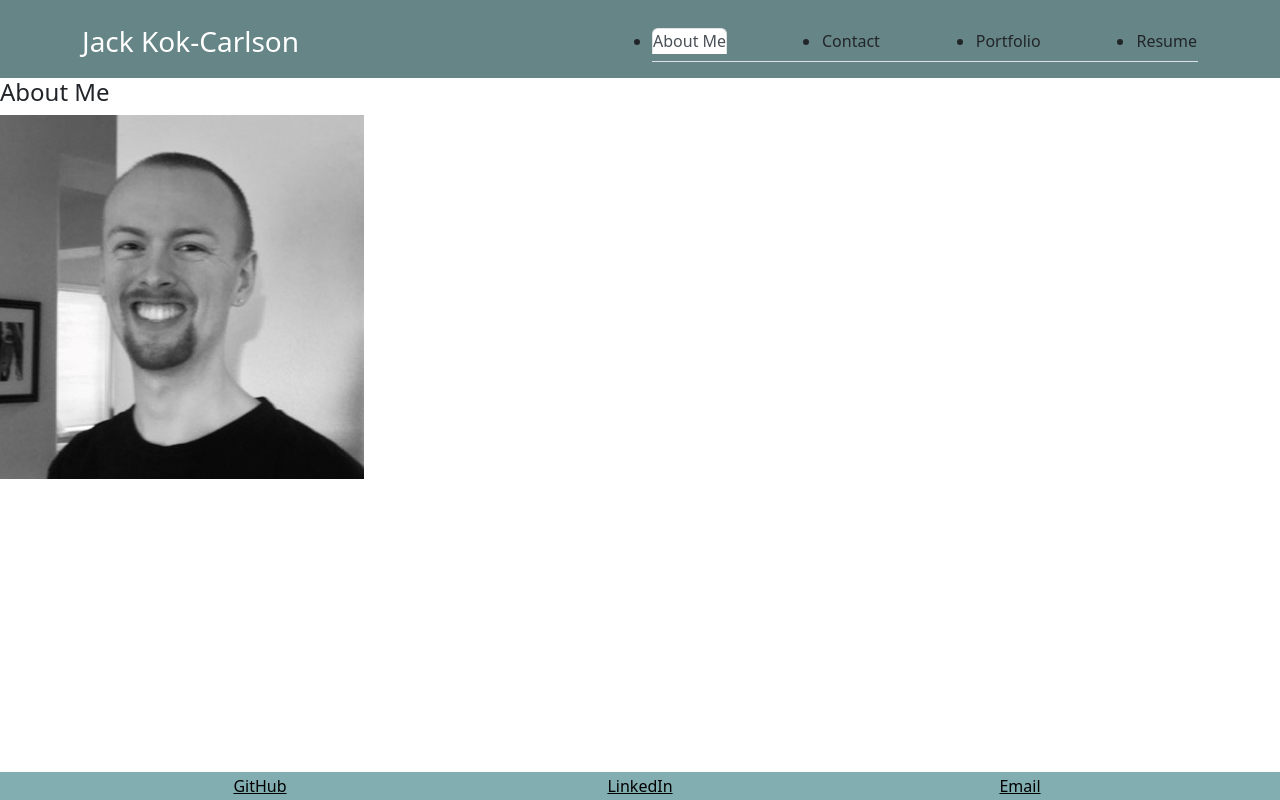
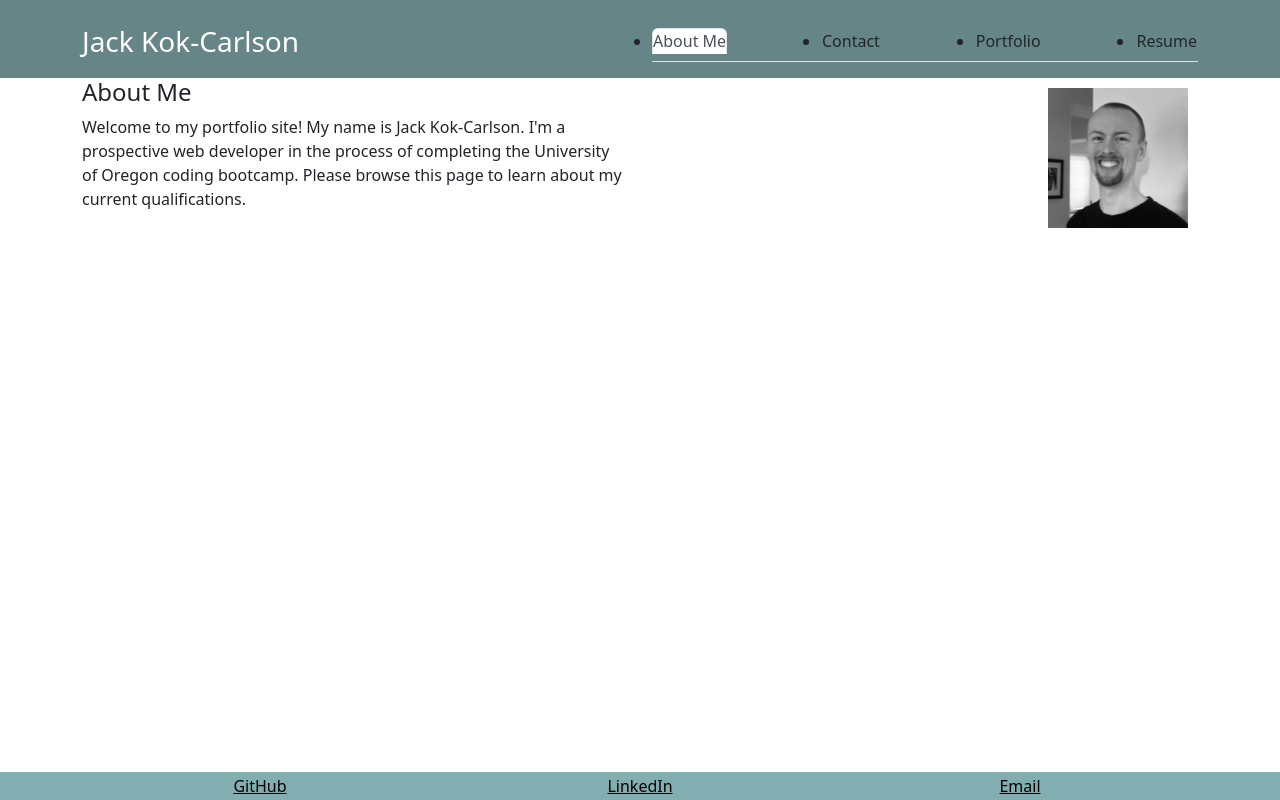
Before and after one commit to BaldurTheBuilder/Jack-KC-portfolio, a React (Create React App) app: page / in a window 1280 px wide. Built offline with nearby package versions, Linux system fonts and the light colour scheme.

Commit message:
about me complete sans styling

```diff
--- a/src/components/pages/AboutMe.js
+++ b/src/components/pages/AboutMe.js
@@ -1,13 +1,22 @@
 import React from 'react';
 import '../../styles/Page.css';
 
-// WHEN I am presented with the ______About Me_____ section I see a recent photo or avatar of the developer and a short bio about them
+// WHEN I am presented with the About Me section I see a recent photo or avatar of the developer and a short bio about them
 export default function AboutMe() {
     return (
-        <div>
-            <h4>About Me </h4>
-            <img className="profile" src="profile.jpg" alt="text"/>
+        <div className="container">
+            <div className="row">
+                <div className="col-6">
+                    <h4>About Me </h4>
+                    <p>
+                        Welcome to my portfolio site! My name is Jack Kok-Carlson. I'm a prospective web developer in the process of completing the University of Oregon
+                        coding bootcamp. Please browse this page to learn about my current qualifications.
+                    </p>
+                </div>
+                <div className="col-6">
+                    <img className="profile float-end" src="profile.jpg" alt="text"/>
+                </div>
+            </div>
         </div>
-
     );
 }
--- a/src/styles/Page.css
+++ b/src/styles/Page.css
@@ -6,3 +6,9 @@ our color pallete in hex is:
 A7ACD9
 9E8FB2
 */
+
+.profile {
+    height: 160px;
+    width: 160px;
+    padding: 10px;
+}
```
